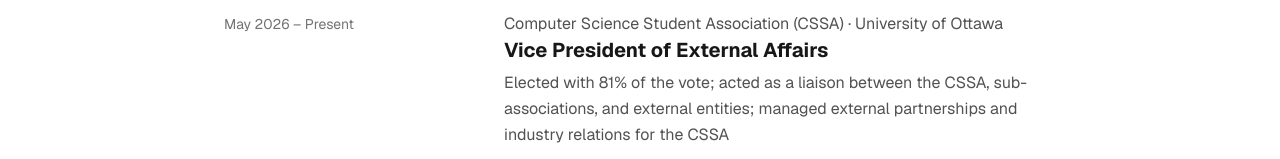
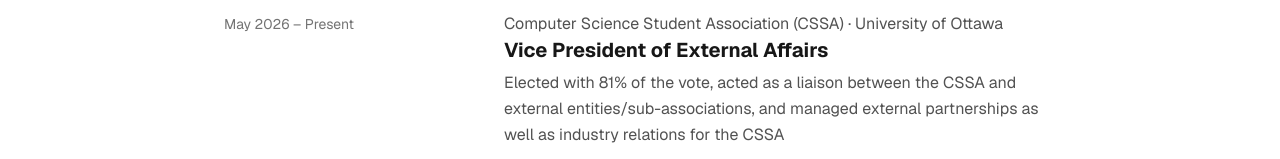
Before and after one commit to DBordeianu1/personal-site, a Next.js app: page /experience in a window 1280 px wide. Shown: the part 781-940 px from the top of the page. Built offline with nearby package versions, Linux system fonts and the light colour scheme; no server answers.

Commit message:
fix: adapt some of the text to more precise terms

```diff
--- a/data/experience.ts
+++ b/data/experience.ts
@@ -50,7 +50,7 @@
     period: "May 2026 – Present",
     date: "2026-03",
     description:
-      "Elected with 81% of the vote; acted as a liaison between the CSSA, sub-associations, and external entities; managed external partnerships and industry relations for the CSSA",
+      "Elected with 81% of the vote, acted as a liaison between the CSSA and external entities/sub-associations, and managed external partnerships as well as industry relations for the CSSA",
     category: "community",
     skills: ["Leadership", "Partnerships", "Collaboration", "Adaptability"],
   },
--- a/data/photos.ts
+++ b/data/photos.ts
@@ -8,7 +8,7 @@
   { id: "5", src: "/photos/greece.jpg", alt: "cruise in greece", ratio: "landscape", squareCropAvailable: true},
   { id: "6", src: "/photos/greek-sunrise.jpg", alt: "early greek sunrise", ratio: "portrait"},
   { id: "7", src: "/photos/iconic-ronda.jpg", alt: "took this from el puente nuevo, la ronda, spain", ratio: "landscape"},
-  { id: "8", src: "/photos/malaga.jpg", alt: "a sunset in málaga, spain", ratio: "landscape",squareCropAvailable: true},
+  { id: "8", src: "/photos/malaga.jpg", alt: "golden hour in málaga, spain", ratio: "landscape",squareCropAvailable: true},
   { id: "9", src: "/photos/montserrat-pt2.jpg", alt: "the beauty of montserrat", ratio: "landscape",squareCropAvailable: true},
   { id: "10", src: "/photos/montserrat.jpg", alt: "at the top of a mountain in montserrat",ratio: "landscape",squareCropAvailable: true},
   { id: "11", src: "/photos/nyc.jpg", alt: "the statue of liberty",ratio: "portrait",squareCropAvailable: true},
```
